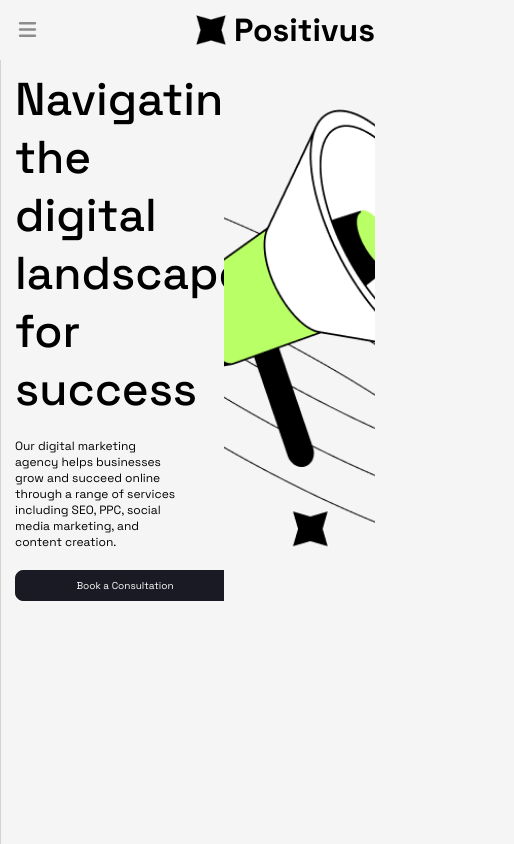
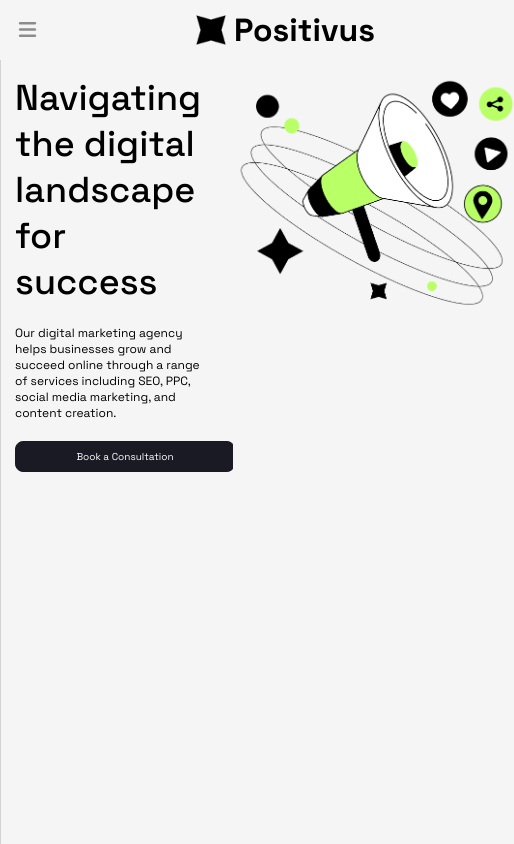
Before and after one commit to Blessen25/Positivus_website, a React (Vite) app in the folder frontend/: page / in a window 390 px wide. Shown: the whole page, 514 px wide, since content can reach past the window. Built offline with nearby package versions, Linux system fonts and the light colour scheme.

Commit message:
Fixing responsiveness for the first section

```diff
--- a/frontend/src/components/Button/button.css
+++ b/frontend/src/components/Button/button.css
@@ -35,7 +35,7 @@
     color: var(--Black) !important;
 }
 
-@media screen and (max-width: 768px) {
+@media screen and (max-width: 767px) {
 
     .buttondiv, .buttondivclr {
 
--- a/frontend/src/components/Home/home.css
+++ b/frontend/src/components/Home/home.css
@@ -91,7 +91,38 @@
     .containerdiv {
 
         margin-top: 60px;
-        padding: 15px 20px;
+        padding: 30px 20px;
+    }
+
+    .home_first_Imagesec {
+
+        width: 284px;
+    }
+
+    .navigatecontent {
+
+        font-size: 36px;
+    }
+
+
+    .home_firstsection_img {
+
+        width: 281px;
+        height: 250px;
+    }
+
+    .home_first_Contentsec {
+
+        width: 55%;
+    }
+}
+
+@media screen and (max-width: 767px) {
+
+    .containerdiv {
+
+        margin-top: 60px;
+        padding: 20px;
     }
 }
 
@@ -99,6 +130,6 @@
 
     .containerdiv {
 
-        padding: 10px 15px;
+        padding: 15px;
     }
 }
```
